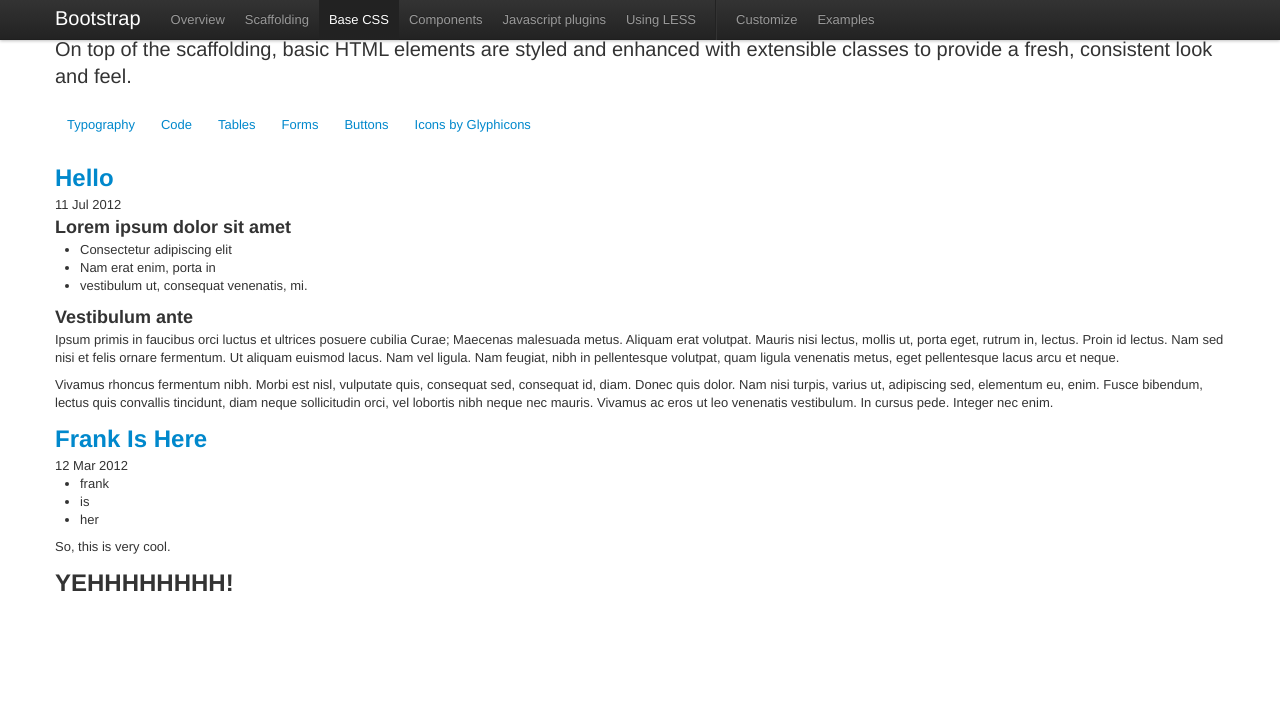
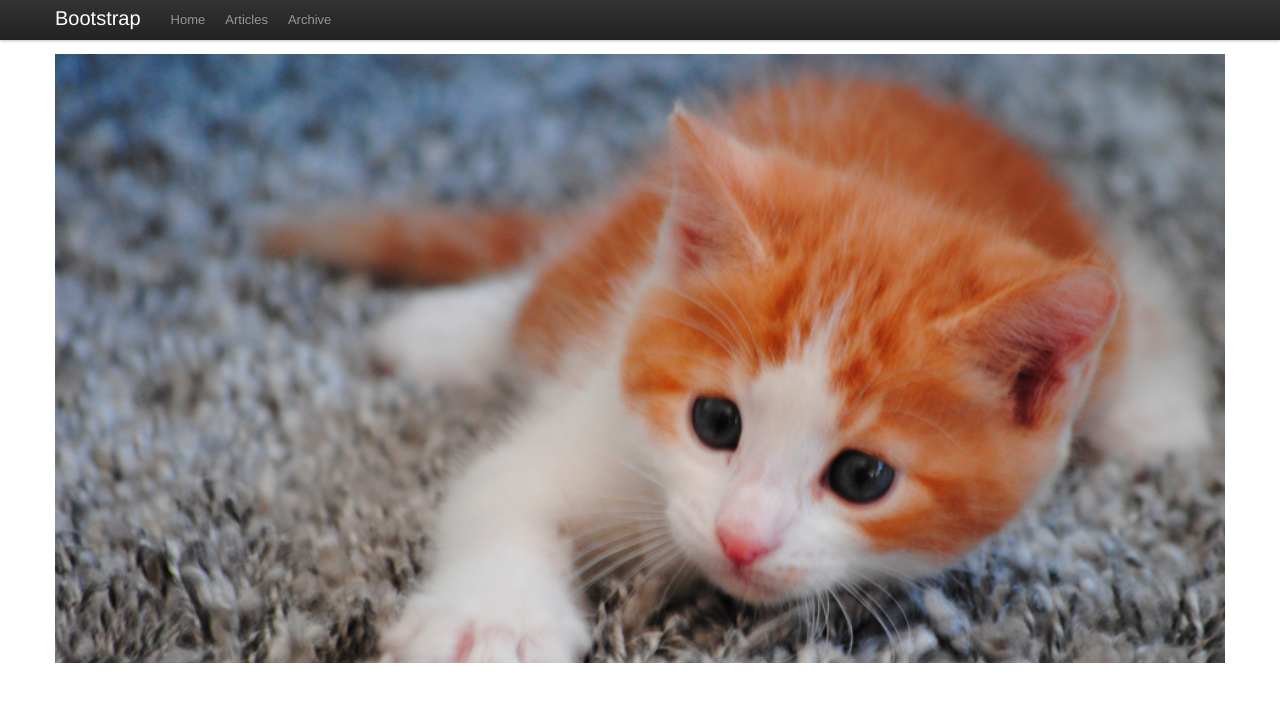
Before and after one commit to front/apputvikling, a Jekyll site: the page built from index.html, in a window 1280 px wide. Shown: the top 702 px of the page. Built offline with Jekyll 4.4.1, drawn with Linux system fonts in a browser that asks for light colours; nearby versions of some CDN libraries; library files that are not in the unit come from our copies; comment, search, counter and statistics services are not loaded.

Commit message:
Lots of changes. oh yeah.

```diff
--- a/_config.yml
+++ b/_config.yml
@@ -0,0 +1 @@
+permalink: /:year/:month/:day/:title
--- a/_layouts/default.html
+++ b/_layouts/default.html
@@ -8,8 +8,8 @@
     <meta name="author" content="">
 
     <!-- Le styles -->
-    <link href="css/bootstrap.min.css" rel="stylesheet">
-    <link href="css/bootstrap-responsive.min.css" rel="stylesheet">
+    <link href="/css/bootstrap.min.css" rel="stylesheet">
+    <link href="/css/bootstrap-responsive.min.css" rel="stylesheet">
 
     <!-- Le HTML5 shim, for IE6-8 support of HTML5 elements -->
     <!--[if lt IE 9]>
@@ -32,33 +32,17 @@
             <span class="icon-bar"></span>
             <span class="icon-bar"></span>
           </a>
-          <a class="brand" href="./index.html">Bootstrap</a>
+          <a class="brand" href="/index.html">Bootstrap</a>
           <div class="nav-collapse">
             <ul class="nav">
               <li class="">
-                <a href="./index.html">Overview</a>
+                <a href="/index.html">Home</a>
               </li>
               <li class="">
-                <a href="./scaffolding.html">Scaffolding</a>
+                <a href="/articles.html">Articles</a>
               </li>
-              <li class="active">
-                <a href="./base-css.html">Base CSS</a>
-              </li>
-              <li class="">
-                <a href="./components.html">Components</a>
-              </li>
-              <li class="">
-                <a href="./javascript.html">Javascript plugins</a>
-              </li>
-              <li class="">
-                <a href="./less.html">Using LESS</a>
-              </li>
-              <li class="divider-vertical"></li>
-              <li class="">
-                <a href="./download.html">Customize</a>
-              </li>
-              <li class="">
-                <a href="./examples.html">Examples</a>
+               <li class="">
+                <a href="/archive.html">Archive</a>
               </li>
             </ul>
           </div>
@@ -69,7 +53,7 @@
     <div class="container">
 
 <!-- Masthead
-================================================== -->
+==================================================
 <header class="jumbotron subhead" id="overview">
   <h1>Base CSS</h1>
   <p class="lead">On top of the scaffolding, basic HTML elements are styled and enhanced with extensible classes to provide a fresh, consistent look and feel.</p>
@@ -83,7 +67,9 @@
       <li><a href="#icons">Icons by Glyphicons</a></li>
     </ul>
   </div>
-</header>
+</header> -->
+
+<br><br><br>
 
     {{ content }}
 
@@ -100,24 +86,21 @@
     ================================================== -->
     <!-- Placed at the end of the document so the pages load faster -->
     <script type="text/javascript" src="http://platform.twitter.com/widgets.js"></script>
-    <script src="js/jquery.js"></script>
-    <script src="js/google-code-prettify/prettify.js"></script>
-    <script src="js/bootstrap-transition.js"></script>
-    <script src="js/bootstrap-alert.js"></script>
-    <script src="js/bootstrap-modal.js"></script>
-    <script src="js/bootstrap-dropdown.js"></script>
-    <script src="js/bootstrap-scrollspy.js"></script>
-    <script src="js/bootstrap-tab.js"></script>
-    <script src="js/bootstrap-tooltip.js"></script>
-    <script src="js/bootstrap-popover.js"></script>
-    <script src="js/bootstrap-button.js"></script>
-    <script src="js/bootstrap-collapse.js"></script>
-    <script src="js/bootstrap-carousel.js"></script>
-    <script src="js/bootstrap-typeahead.js"></script>
-    <script src="js/application.js"></script>
-
-
-
+    <script src="/js/jquery.js"></script>
+    <script src="/js/google-code-prettify/prettify.js"></script>
+    <script src="/js/bootstrap-transition.js"></script>
+    <script src="/js/bootstrap-alert.js"></script>
+    <script src="/js/bootstrap-modal.js"></script>
+    <script src="/js/bootstrap-dropdown.js"></script>
+    <script src="/js/bootstrap-scrollspy.js"></script>
+    <script src="/js/bootstrap-tab.js"></script>
+    <script src="/js/bootstrap-tooltip.js"></script>
+    <script src="/js/bootstrap-popover.js"></script>
+    <script src="/js/bootstrap-button.js"></script>
+    <script src="/js/bootstrap-collapse.js"></script>
+    <script src="/js/bootstrap-carousel.js"></script>
+    <script src="/js/bootstrap-typeahead.js"></script>
+    <script src="/js/application.js"></script>
 
   </body>
 </html>
--- a/_posts/2012-03-12-Frank-is-here.markdown
+++ b/_posts/2012-03-12-Frank-is-here.markdown
@@ -1,3 +1,8 @@
+---
+layout: post
+title: Frank is here!!!1!!
+---
+
 - frank
 - is
 - her
--- a/_posts/2012-07-11-hello.markdown
+++ /dev/null
@@ -1,14 +0,0 @@
----
-layout: post
-title: Hello
----
-
-###Lorem ipsum dolor sit amet
-- Consectetur adipiscing elit
-- Nam erat enim, porta in
-- vestibulum ut, consequat venenatis, mi.
-
-### Vestibulum ante
-Ipsum primis in faucibus orci luctus et ultrices posuere cubilia Curae; Maecenas malesuada metus. Aliquam erat volutpat. Mauris nisi lectus, mollis ut, porta eget, rutrum in, lectus. Proin id lectus. Nam sed nisi et felis ornare fermentum. Ut aliquam euismod lacus. Nam vel ligula. Nam feugiat, nibh in pellentesque volutpat, quam ligula venenatis metus, eget pellentesque lacus arcu et neque.
-
-Vivamus rhoncus fermentum nibh. Morbi est nisl, vulputate quis, consequat sed, consequat id, diam. Donec quis dolor. Nam nisi turpis, varius ut, adipiscing sed, elementum eu, enim. Fusce bibendum, lectus quis convallis tincidunt, diam neque sollicitudin orci, vel lobortis nibh neque nec mauris. Vivamus ac eros ut leo venenatis vestibulum. In cursus pede. Integer nec enim.
--- a/index.html
+++ b/index.html
@@ -4,12 +4,6 @@ title: Home
 ---
 
 <div id="posts">
-
-	{% for post in site.posts offset: 0 limit: 10 %}
-      <h2><a href="{{ post.url }}">{{ post.title }}</a></h2>
-      {{ post.date | date_to_string }}
-       {{ post.content }}
-
-    {% endfor %}
+<img src="/img/kitteh.png" width="1170" />
 
 </div>
```
Also changed, not shown: _posts/2012-03-13-My-little-test-here.markdown (added, +10 -0 lines), articles.html (added, +15 -0 lines), img/kitteh.png (added).
